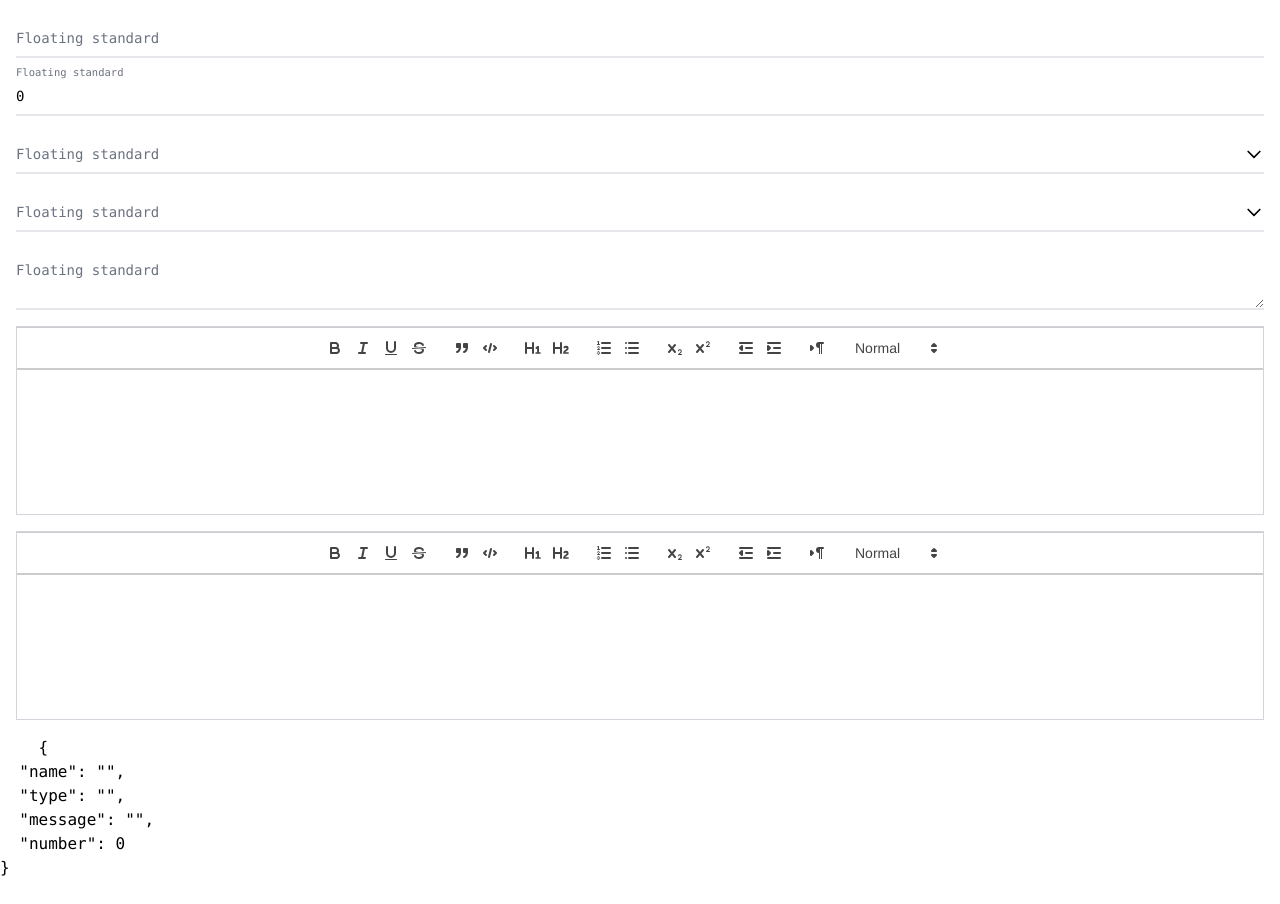
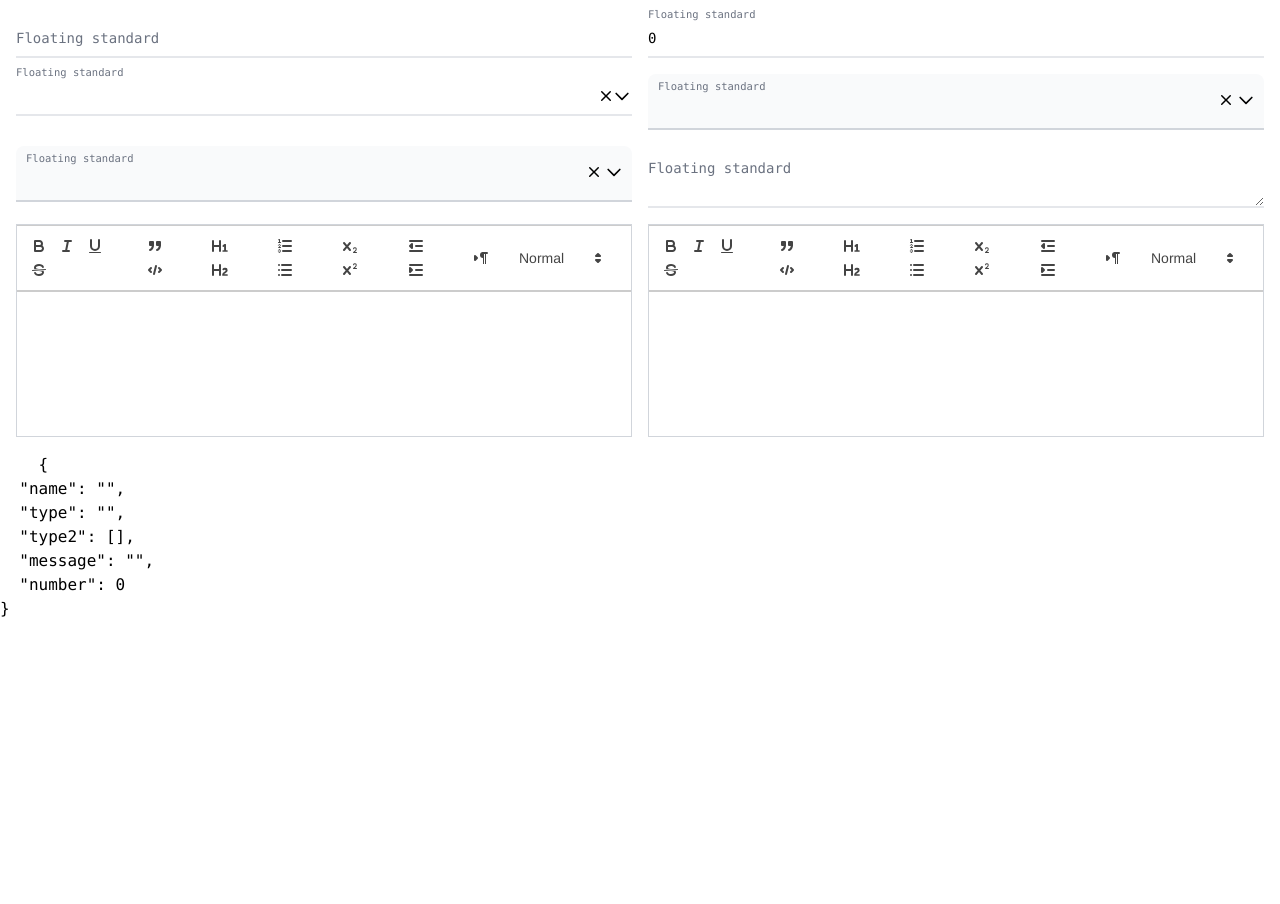
Before and after one commit to LLNet/vue-floating-form, a Vue app: page / in a window 1280 px wide. After the commit the page ends 800 px from the top, so only its background shows below. Built offline with nearby package versions, Linux system fonts and the light colour scheme.

Commit message:
add more to test.

```diff
--- a/src/App.vue
+++ b/src/App.vue
@@ -5,20 +5,23 @@ import Textarea from "./components/Textarea.vue";
 import {ref} from "vue";
 import Number from "./components/Number.vue";
 import Editor from "./components/Editor.vue";
+import Select2 from "@/components/Select2.vue";
 
 const form = ref({
   name: '',
   type: '',
+  type2: [],
   message: '',
   number: 0
 });
 </script>
 <template>
-  <div class="grid grid-cols-1 gap-4 p-4 container mx-auto">
+  <div class="grid grid-cols-2 gap-4 p-4 container mx-auto">
     <Text v-model="form.name" />
     <Number v-model="form.number" />
-    <Select v-model="form.type" empty-value="" :options="['1', {label:2, value:2}, {label:2, value:2, group:'test'}, {label:3}, '5']" />
-    <Select v-model="form.type" empty-value="" :options="{'1':'1', 2:{value:2, label:'2'}, 3:{value:'_3', label:'__3', group:'__4'}}" />
+    <Select v-model="form.type" :empty-value="null" :options="['1', {label:2, value:2}, {label:2, value:2, group:'test'}, {label:3}, '5']" />
+    <Select2 v-model="form.type" :empty-value="null" />
+    <Select2 :multiple="true" v-model="form.type2" :empty-value="null" :options="['1', {label:2, value:2}, {label:2, value:2, group:'test'}, {label:3}, '5']" />
     <Textarea v-model.lazy="form.message" />
     <Editor v-model="form.message" />
     <Editor v-model="form.name" content-type="text" />
```
